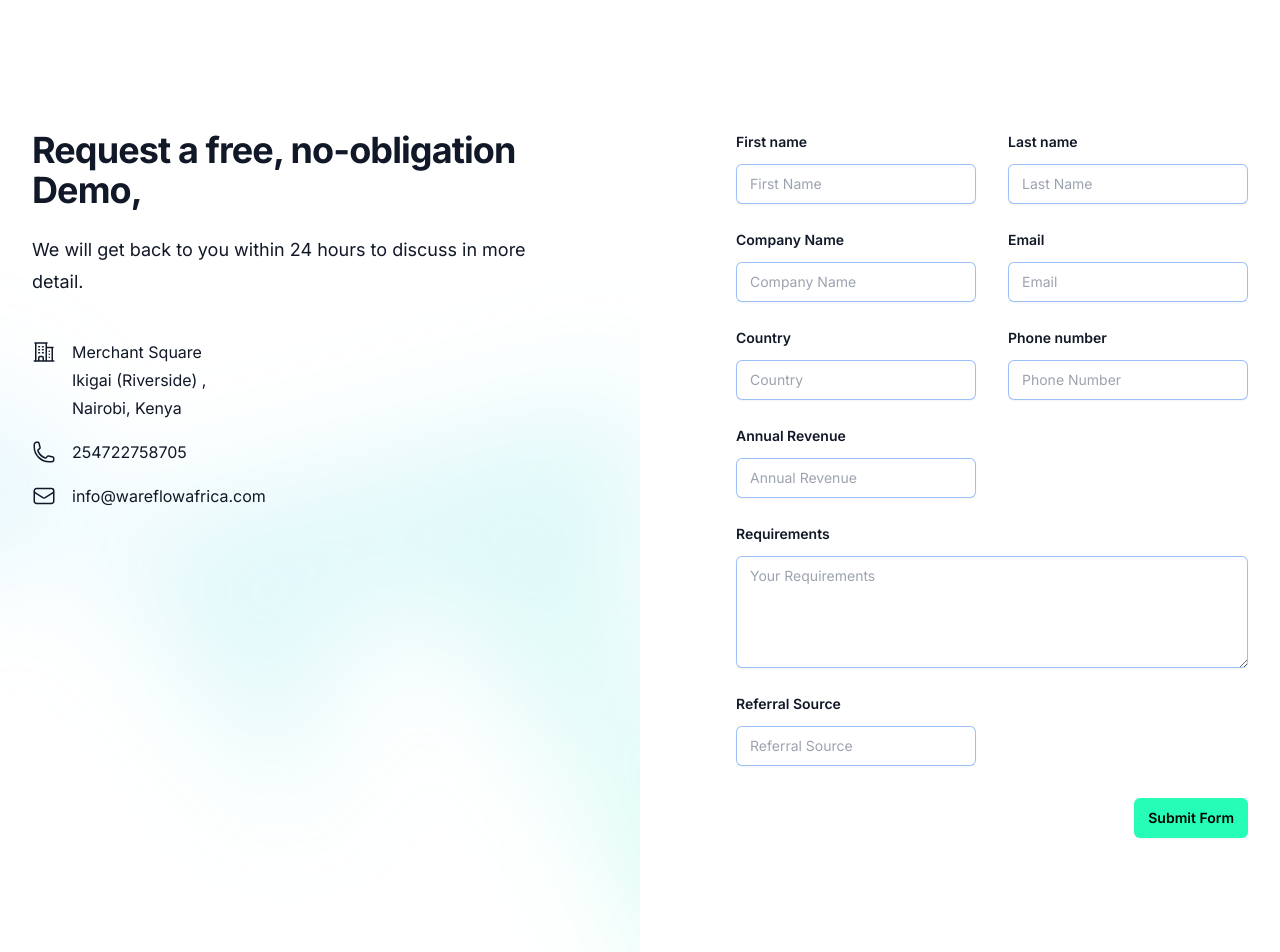
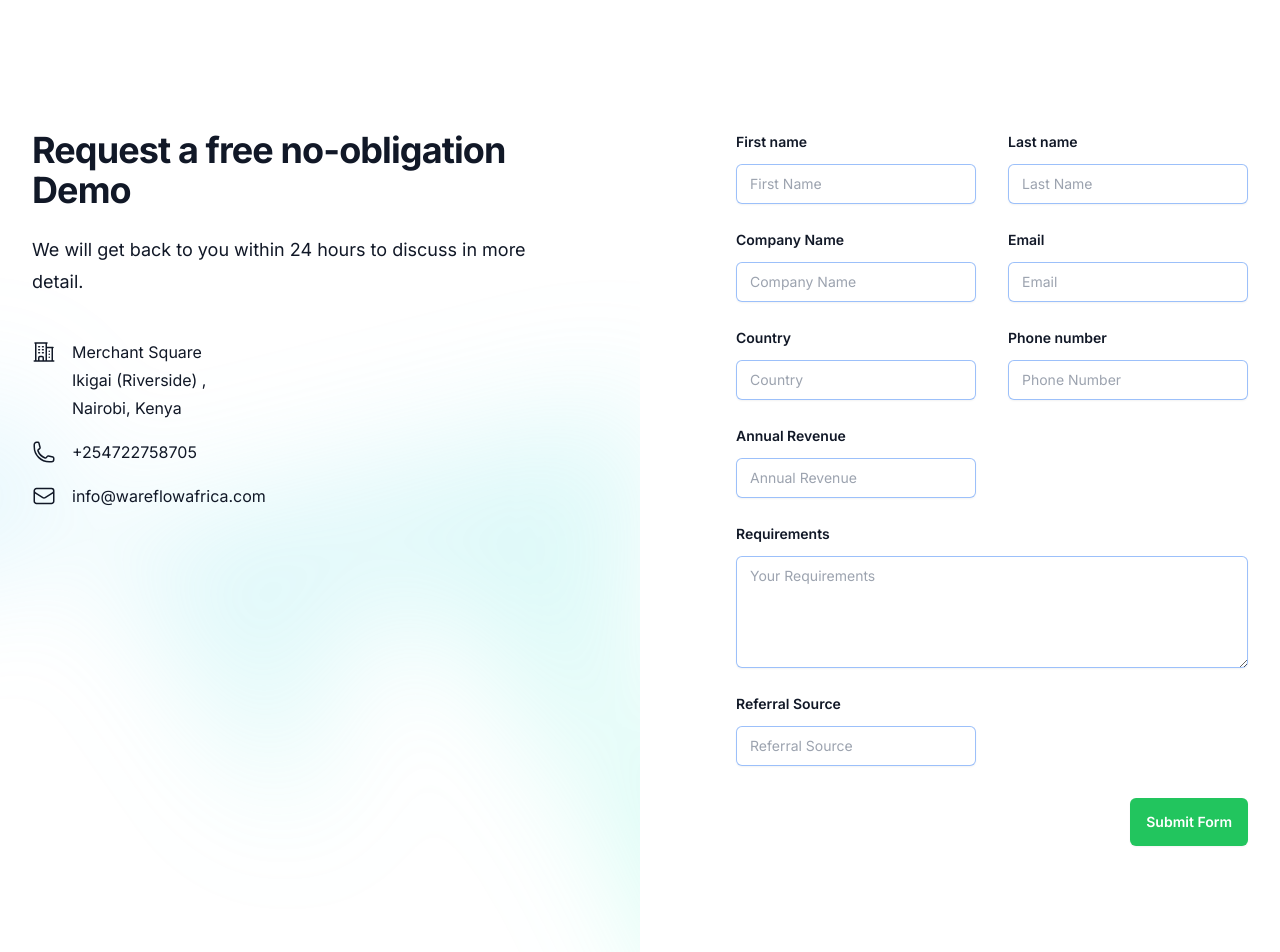
Before and after one commit to CodeVicar/nomads, a Next.js app: page /contact in a window 1280 px wide. Shown: the part 160-1112 px from the top of the page. Built offline with nearby package versions, Linux system fonts and the light colour scheme.

Commit message:
About hero and contact page btn color change

```diff
--- a/app/contact/page.js
+++ b/app/contact/page.js
@@ -103,7 +103,7 @@ return (
             </div>
           </div>
           <h2 className="text-4xl font-bold tracking-tight text-gray-900">
-            Request a free, no-obligation Demo,
+            Request a free no-obligation Demo
           </h2>
           <p className="mt-6 text-lg leading-8 text-gray-900">
             We will get back to you within 24 hours to discuss in more detail.
@@ -133,7 +133,7 @@ return (
               </dt>
               <dd>
                 <a className="hover:text-gray-900" href="tel:+254 20 5616004">
-                  254722758705{" "}
+                  +254722758705{" "}
                 </a>
               </dd>
             </div>
@@ -362,7 +362,7 @@ return (
             ) : (
               <button
                 type="submit"
-                className="rounded-md bg-[#26feb7] px-3.5 py-2.5 text-center text-sm font-semibold text-black shadow-sm hover:bg-green-400 focus-visible:outline focus-visible:outline-2 focus-visible:outline-offset-2 focus-visible:outline-blue-500"
+                className="rounded-md bg-green-500 px-4 py-3.5 text-center text-sm font-semibold text-white shadow-sm hover:bg-green-600"
               >
                 Submit Form
               </button>
--- a/components/about/Hero.js
+++ b/components/about/Hero.js
@@ -33,8 +33,8 @@ export default function Example() {
                 </p>
                 <div className="mt-10 flex items-center gap-x-6">
                   <a
-                    href="#"
-                    className="rounded-md bg-green-500 px-3.5 py-3.5 text-sm font-semibold text-white shadow-sm hover:bg-indigo-500 focus-visible:outline focus-visible:outline-2 focus-visible:outline-offset-2 focus-visible:outline-indigo-600"
+                    href="/contact"
+                    className="rounded-md bg-green-500 px-3.5 py-3.5 text-sm font-semibold text-white shadow-sm"
                   >
                     Get started
                   </a>
```
